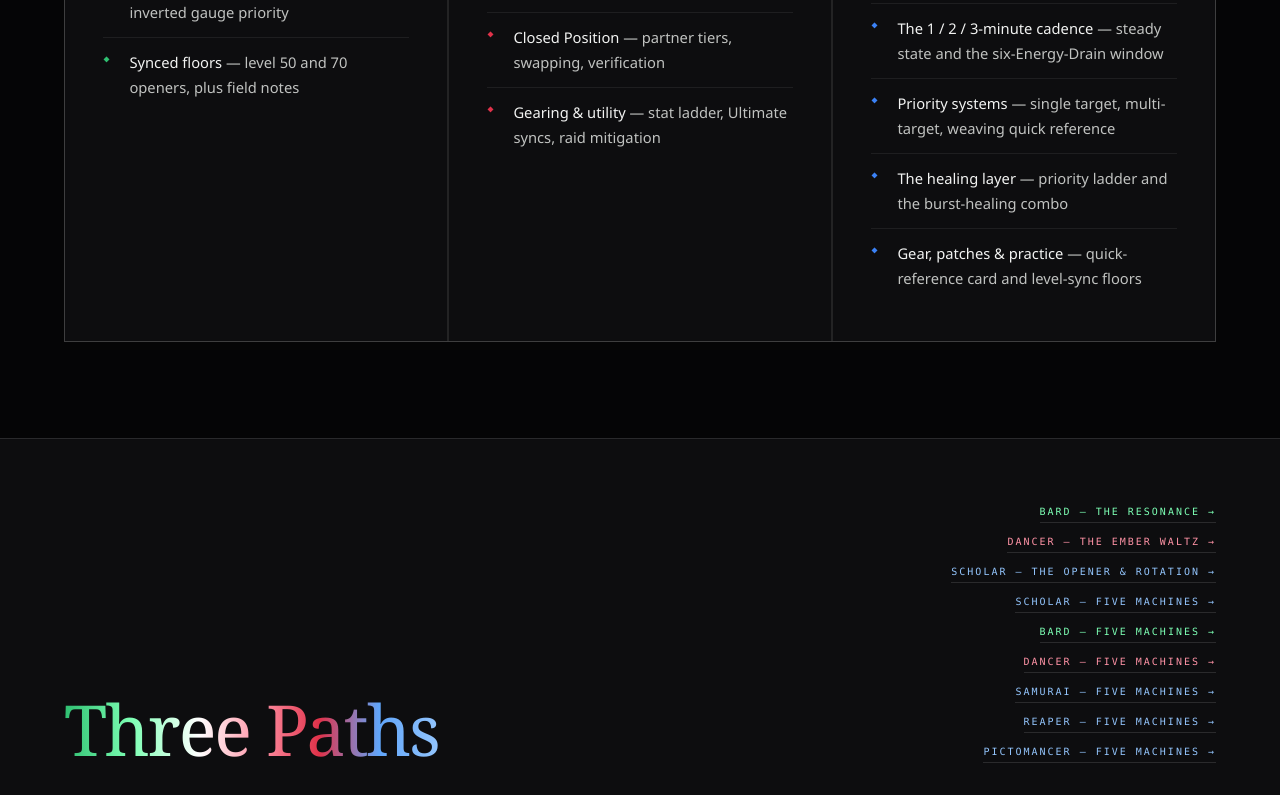
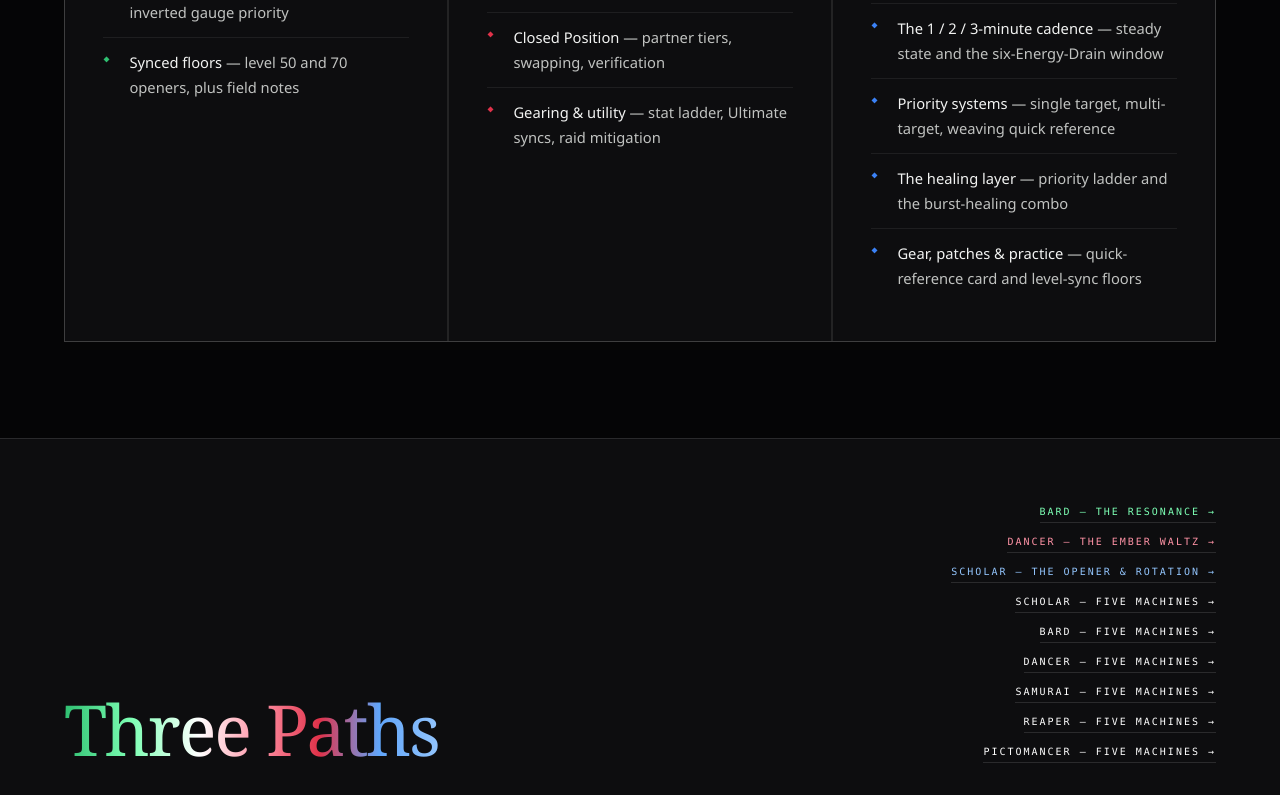
Before and after one commit to priestkos/ffxiv-bard-dancer-guides, a plain HTML site: page sites/index.html in a window 1280 px wide. Shown: the part 3567-4362 px from the top of the page. Drawn offline with Linux system fonts and the light colour scheme.

Commit message:
Style Five Machines footer links white via .fmeta a.m (#5)
Co-authored-by: Cursor Agent <cursoragent@cursor.com>
Co-authored-by: PriestKos <priestkos@users.noreply.github.com>

```diff
--- a/sites/index.html
+++ b/sites/index.html
@@ -281,7 +281,7 @@ footer{border-top:1px solid var(--line);padding:clamp(50px,8vh,88px) 0 44px;back
   display:flex;flex-direction:column;gap:10px;align-items:flex-end;text-align:right}
 @media(max-width:760px){.fmeta{align-items:flex-start;text-align:left}}
 .fmeta a{border-bottom:1px solid var(--line);padding-bottom:2px;transition:.3s}
-.fmeta a.b{color:var(--b-glow)}.fmeta a.d{color:var(--d-glow)}
+.fmeta a.b{color:var(--b-glow)}.fmeta a.d{color:var(--d-glow)}.fmeta a.m{color:#fff}
 .fmeta a:hover{border-color:currentColor}
 
 @media (prefers-reduced-motion:reduce){
@@ -564,12 +564,12 @@ footer{border-top:1px solid var(--line);padding:clamp(50px,8vh,88px) 0 44px;back
             <a class="b" href="bard-guide.html">Bard — The Resonance →</a>
       <a class="d" href="dancer-guide.html">Dancer — The Ember Waltz →</a>
       <a class="s" href="scholar-guide.html">Scholar — The Opener &amp; Rotation →</a>
-      <a class="s" href="sch/">Scholar — Five Machines →</a>
-      <a class="b" href="brd/">Bard — Five Machines →</a>
-      <a class="d" href="dnc/">Dancer — Five Machines →</a>
-      <a class="s" href="sam/">Samurai — Five Machines →</a>
-      <a class="s" href="rpr/">Reaper — Five Machines →</a>
-      <a class="s" href="pct/">Pictomancer — Five Machines →</a>
+      <a class="m" href="sch/">Scholar — Five Machines →</a>
+      <a class="m" href="brd/">Bard — Five Machines →</a>
+      <a class="m" href="dnc/">Dancer — Five Machines →</a>
+      <a class="m" href="sam/">Samurai — Five Machines →</a>
+      <a class="m" href="rpr/">Reaper — Five Machines →</a>
+      <a class="m" href="pct/">Pictomancer — Five Machines →</a>
     </div>
   </div>
 </footer>
```
